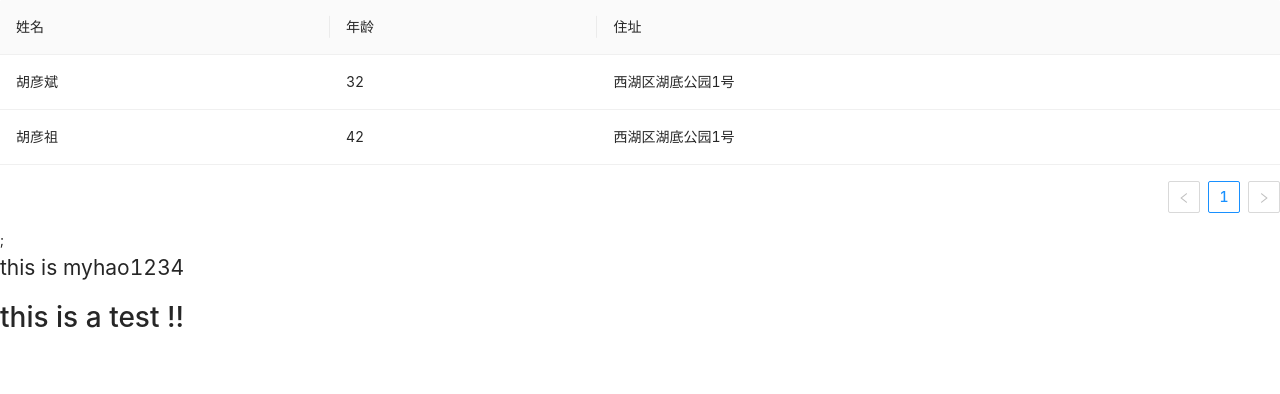
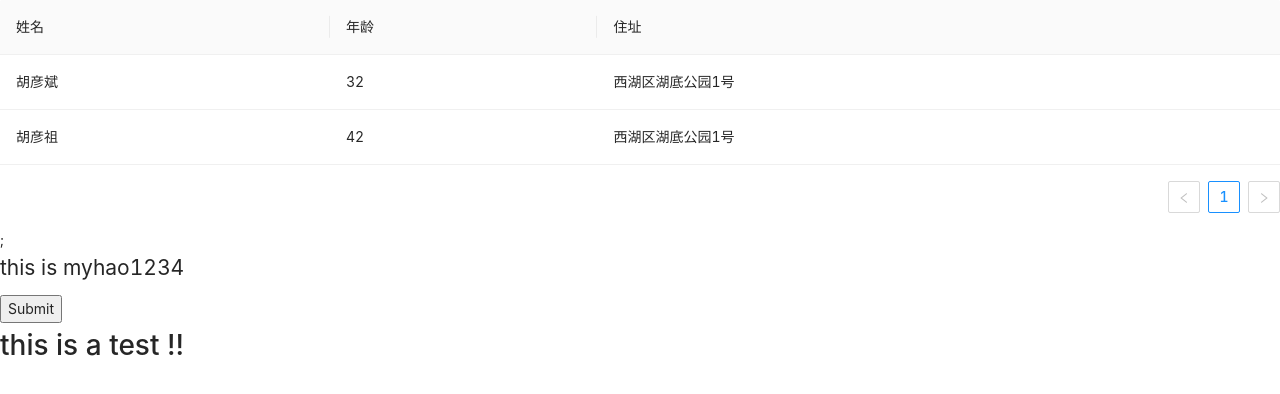
Before and after one commit to yunets/antd-mobile-learning, a React (Create React App) app: page / in a window 1280 px wide. Shown: the top 394 px of the page. Built offline with nearby package versions, Linux system fonts and the light colour scheme.

Commit message:
test test

```diff
--- a/src/page/nav/MyNav.js
+++ b/src/page/nav/MyNav.js
@@ -40,7 +40,21 @@ export class MyNav extends React.Component {
       <div>
         <Table dataSource={this.dataSource} columns={this.columns} />;
         <legend>this is myhao1234</legend>
+        <Form />
       </div>
     );
   }
 }
+
+function Form() {
+  function handleSubmit(e) {
+    e.preventDefault();
+    alert("You clicked submit.");
+  }
+
+  return (
+    <form onSubmit={handleSubmit}>
+      <button type="submit">Submit</button>
+    </form>
+  );
+}
```
